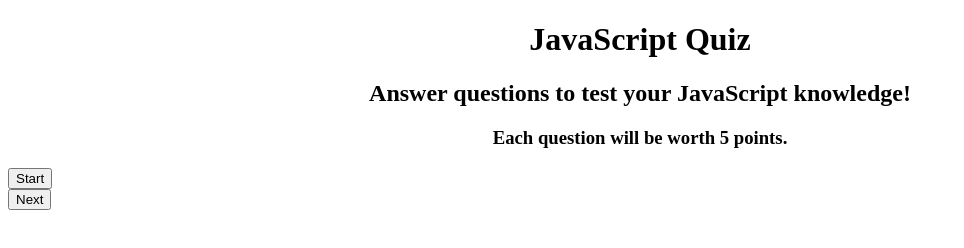
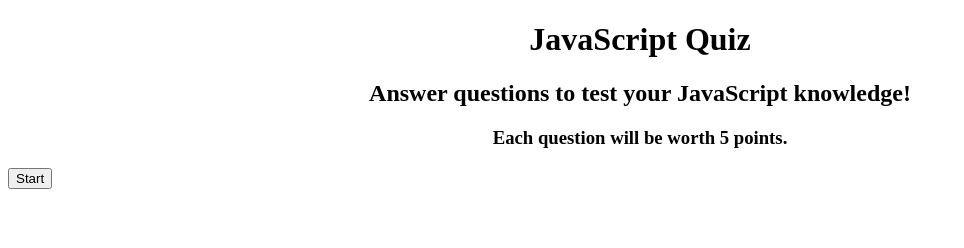
Before and after one commit to DNasson/JS-Quiz, a plain HTML site: page index.html in a window 1280 px wide. Shown: the whole page, without its empty margins (0-964 px from the left). Drawn offline with Linux system fonts and the light colour scheme.

Commit message:
"remove next button"

```diff
--- a/index.html
+++ b/index.html
@@ -35,9 +35,6 @@
                 <button class="answers" onclick="myFunctionC()" id="c">C</button>
                 <button class="answers" onclick="myFunctionD()" id="d">D</button>
             </div>
-            <div class="navigation">
-                <button class="next">Next</button>
-            </div>
         </div>
     </main>
 
```
